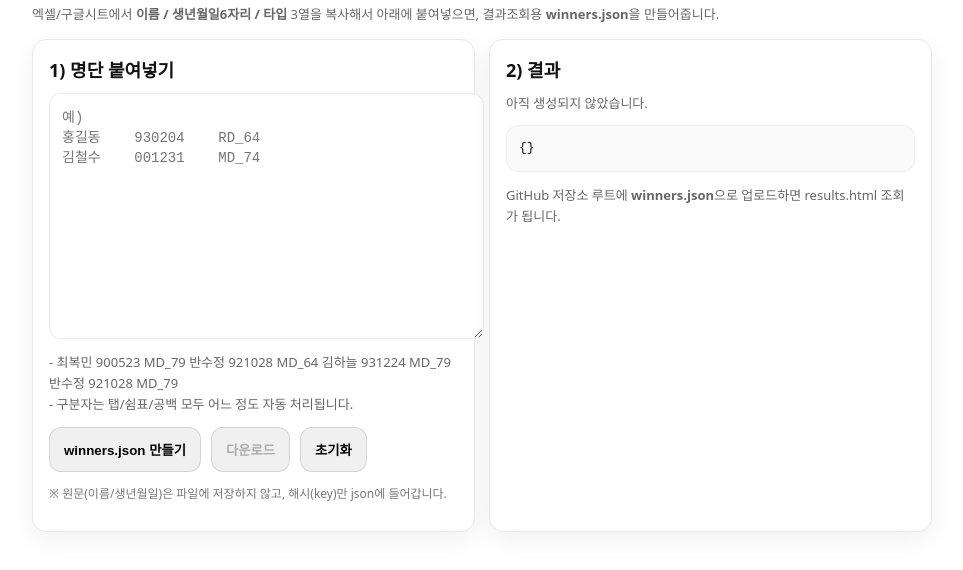
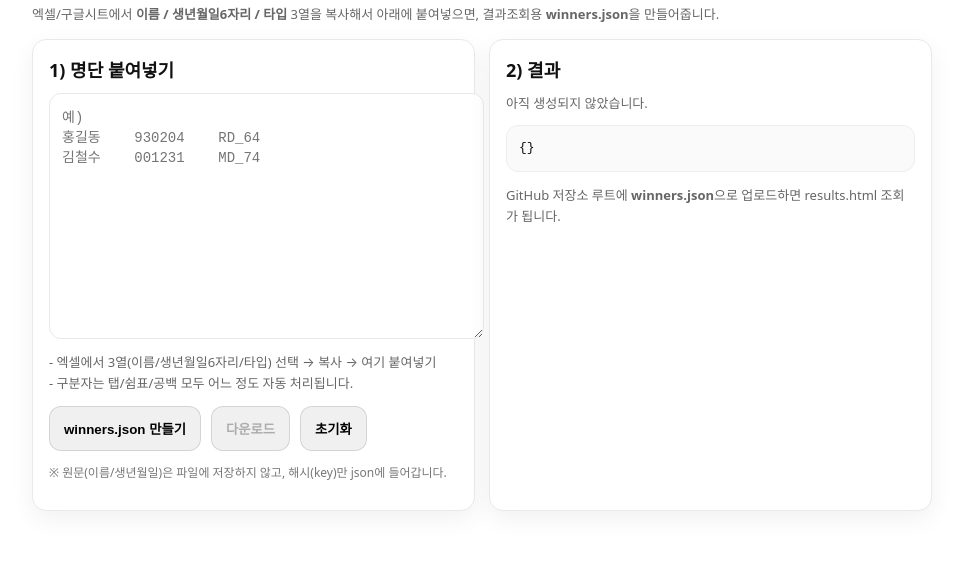
Before and after one commit to kochuk-ipark/kochuk-ipark, a plain HTML site: page make-winners.html in a window 1280 px wide. Shown: the part 108-678 px from the top of the page, without its empty margins (158-1121 px from the left). Drawn offline with Linux system fonts and the light colour scheme.

Commit message:
Update make-winners.html

```diff
--- a/make-winners.html
+++ b/make-winners.html
@@ -36,11 +36,7 @@
 홍길동    930204    RD_64
 김철수    001231    MD_74"></textarea>
         <p class="muted">
-          - 최복민	900523	MD_79
-반수정	921028	MD_64
-김하늘	931224	MD_79
-반수정	921028	MD_79
-<br>
+          - 엑셀에서 3열(이름/생년월일6자리/타입) 선택 → 복사 → 여기 붙여넣기<br>
           - 구분자는 탭/쉼표/공백 모두 어느 정도 자동 처리됩니다.
         </p>
 
@@ -160,5 +156,4 @@
   });
 </script>
 </body>
-
 </html>
```
